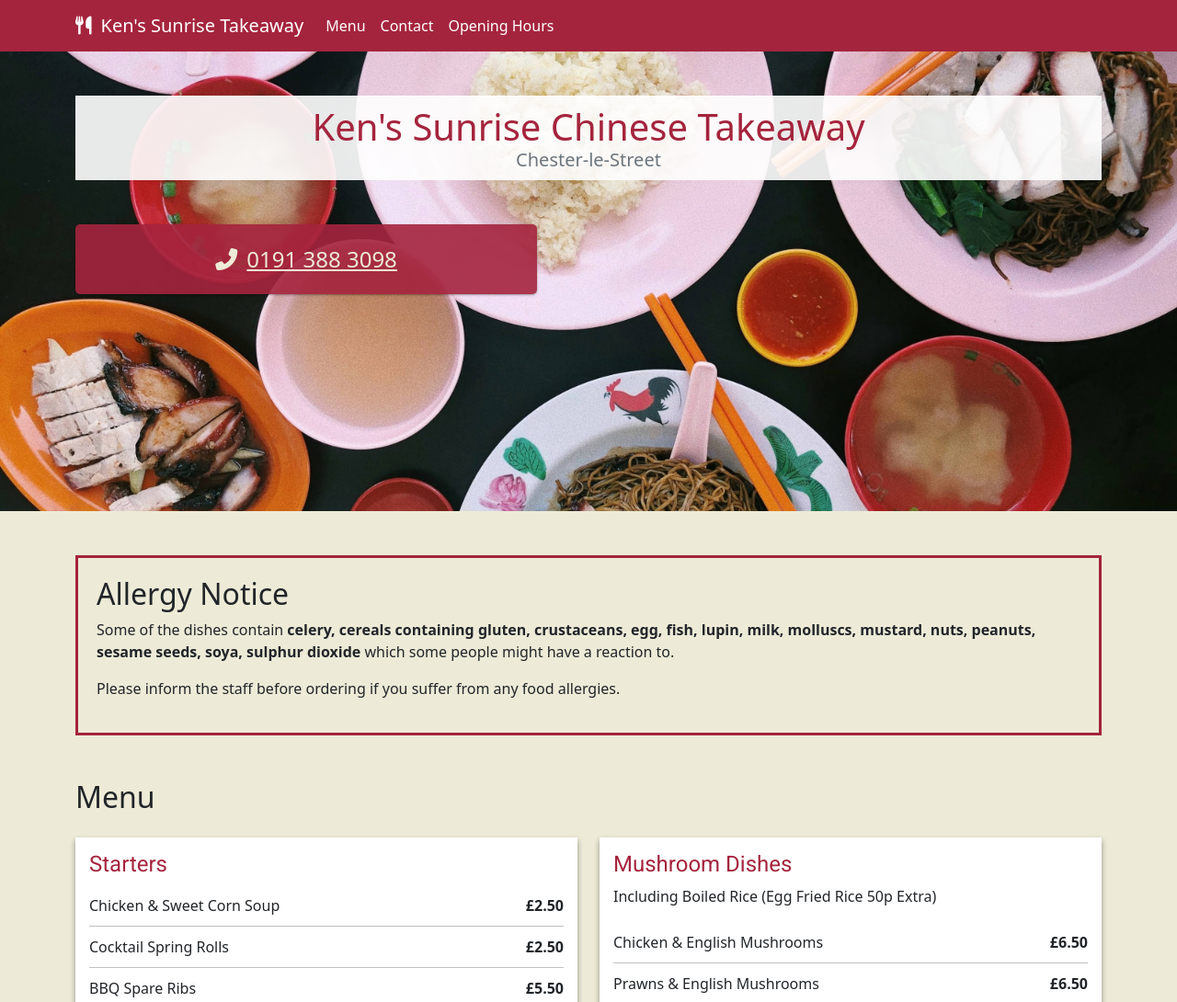
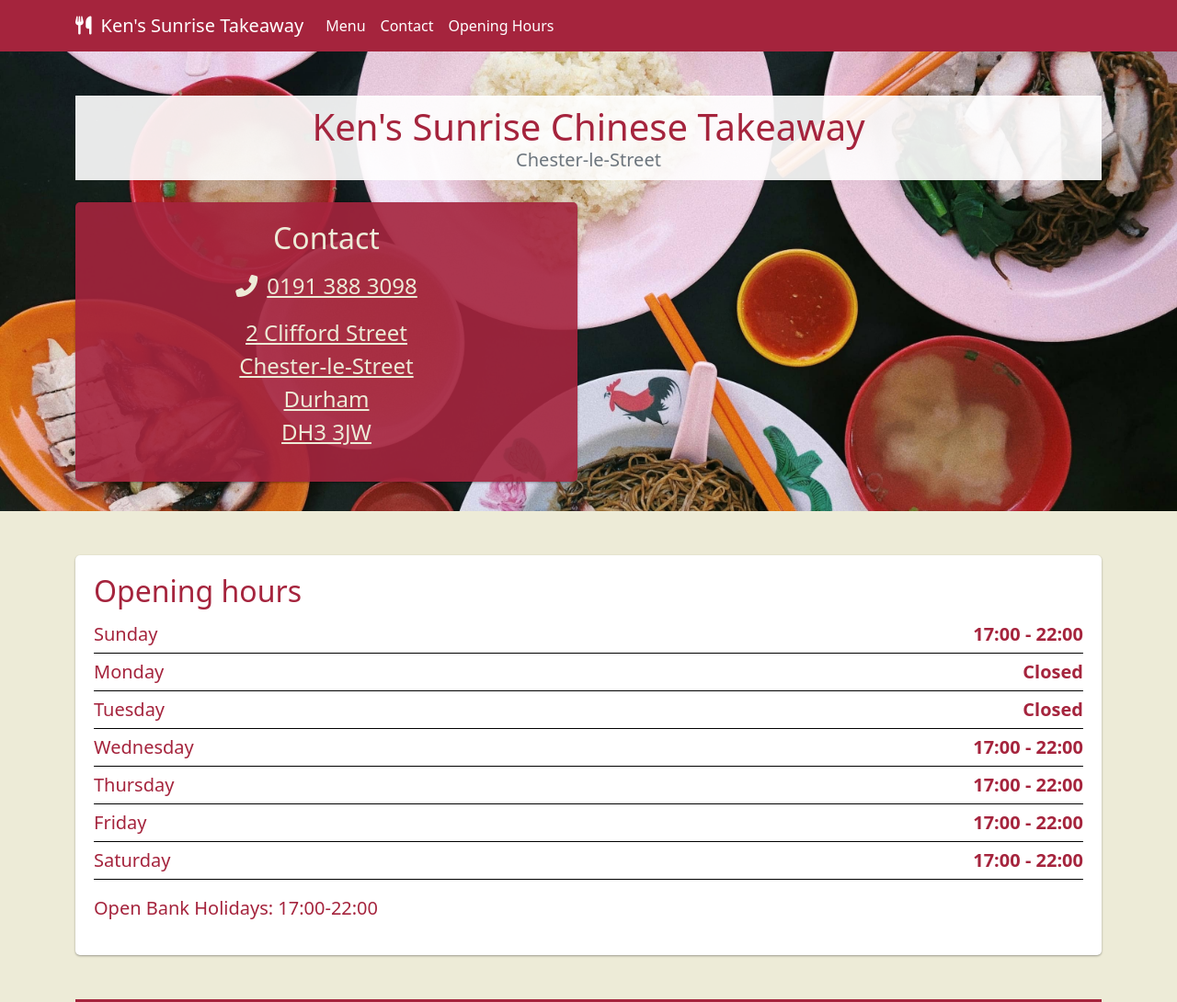
Before and after one commit to Cooperwd01/kens, a plain HTML site: page index.html in a window 1280 px wide. Shown: the top 1090 px of the page at 92% size. Drawn offline with nearby package versions, Linux system fonts and the light colour scheme.

Commit message:
accessibility

```diff
--- a/app.css
+++ b/app.css
@@ -47,6 +47,13 @@ h3 {
 .navbar-light .navbar-nav .nav-link {
   color:#fff;
 }
+a.nav-link {
+  color: #fff !important;
+  text-decoration: none;
+}
+a.nav-link:hover {
+  text-decoration: underline;
+}
 .secondary-text {
   display:block;
   font-size: 1.25rem;
@@ -87,20 +94,29 @@ a.ftr-underline-animation.ftr-link {
 }
 .hero-img{
   background-image: url(/images/hero-img-min.jpg);
-  height: 500px; /* You must set a specified height */
+  min-height: 500px; /* You must set a specified height */
   background-position: center; /* Center the image */
   background-repeat: no-repeat; /* Do not repeat the image */
   background-size: cover;
 }
 
-.phone{
+.opening{
+  background-color: #fff;
+  color:#a5243d;
+
+}
+.opening > p {
+  font-size: 1.25rem;
+}
+.phone {
   background-color:rgb(165, 36, 61, 0.9);
+  color: #edebd7;
+  font-size:1.25rem;
+}
+.phone, .opening{
   padding:20px;
   border-radius:5px;
-  width:45%;
-  color: #edebd7;
   font-size:1.5rem;
-  text-align:center;
   box-shadow: 0 1px 3px rgba(0,0,0,0.12), 0 1px 2px rgba(0,0,0,0.24);
   transition: all 0.3s cubic-bezier(.25,.8,.25,1);
 }
@@ -110,9 +126,30 @@ a.ftr-underline-animation.ftr-link {
 .phone-link, .phone-link:hover {
   color: #edebd7;
 }
+.address-line{
+  display:block;
+}
+.opening-times{
+  font-size: 1.25rem;
+  display:block;
+  border-bottom: 1px solid black;
+  padding:5px 0px;
+}
+.day{
+  text-align: left;
+}
+.time{
+  float:right;
+  font-weight: 800;
+  margin-left:10px;
+}
 .alergy-notice{
   border: 3px solid #a5243d;
   padding:20px;
+}
+.contact-details{
+  display: block;
+  margin:15px 0px;
 }
 @media only screen and (max-width:767px) {
   .hero-img{
--- a/index.html
+++ b/index.html
@@ -47,7 +47,7 @@
     <![endif]-->
     <header>
       <a class="visually-hidden-focusable" href="#content">Skip to main content</a>
-      <nav class="navbar navbar-expand-lg bg-red navbar-light">
+      <nav class="navbar navbar-expand-lg bg-red navbar-dark">
         <div class="container">
           <span class="navbar-brand mb-0 h1"><i class="icon-style fas fa-utensils"></i>Ken's Sunrise Takeaway</span>
           <button class="navbar-toggler" type="button" data-bs-toggle="collapse" data-bs-target="#navbarSupportedContent" aria-controls="navbarSupportedContent" aria-expanded="false" aria-label="Toggle navigation">
@@ -75,19 +75,62 @@
           <h1 id="hero-title" class="text-center">Ken's Sunrise Chinese Takeaway
             <small class="secondary-text text-muted">Chester-le-Street</small>
           </h1>
-          <div id="contact" name="contact" class="phone mt-5">
-            <i class="icon-style fas fa-phone-alt"></i><a class="phone-link" href="tel:01913883098">0191 388 3098</a>
-          </div>
-          <div id="opening" name="opening"class="opening-times">
-
-          </div>
-          <div id="address" class="address">
-
+          <div class="row">
+            <div class="col-12 col-md-6 mt-3 mb-3">
+              <div id="contact" name="contact" class="phone text-center">
+                <h2 class="contact-info">Contact</h2>
+                <address>
+                  <span class="contact-details phone-container"><i class="icon-style fas fa-phone-alt"></i><a class="phone-link" href="tel:01913883098">0191 388 3098</a></span>
+                  <span class="contact-details address-container">
+                    <a class="phone-link" href="https://goo.gl/maps/QvuAGFhsEvVEKhFz8">
+                      <span class="address-line">2 Clifford Street</span>
+                      <span class="address-line">Chester-le-Street</span>
+                      <span class="address-line">Durham</span>
+                      <span class="address-line">DH3 3JW</span>
+                    </a>
+                  </span>
+                </address>
+              </div>
+            </div>
           </div>
         </div>
       </div>
       <div class="container mt-5 mb-5">
         <div class="row">
+          <div class="col-12">
+            <div id="opening" name="opening" class="opening mb-5">
+              <h2 class="contact-info">Opening hours</h2>
+              <span class="opening-times">
+                <span class="day">Sunday</span>
+                <span class="time">17:00 - 22:00</span>
+              </span>
+              <span class="opening-times">
+                <span class="day">Monday</span>
+                <span class="time">Closed</span>
+              </span>
+              <span class="opening-times">
+                <span class="day">Tuesday</span>
+                <span class="time">Closed</span>
+              </span>
+              <span class="opening-times">
+                <span class="day">Wednesday</span>
+                <span class="time">17:00 - 22:00</span>
+              </span>
+              <span class="opening-times">
+                <span class="day">Thursday</span>
+                <span class="time">17:00 - 22:00</span>
+              </span>
+              <span class="opening-times">
+                <span class="day">Friday</span>
+                <span class="time">17:00 - 22:00</span>
+              </span>
+              <span class="opening-times">
+                <span class="day">Saturday</span>
+                <span class="time">17:00 - 22:00</span>
+              </span>
+              <p class="mt-3">Open Bank Holidays: 17:00-22:00</p>
+            </div>
+          </div>
           <div class="col-12">
             <div class="alergy-notice">
               <h2>Allergy Notice</h2>
@@ -106,7 +149,7 @@
           </div>
           <div id="menu-list" class="row mt-0 mb-5">
 
-            <div id="extra-dish" class="col-12 col-md-6 mt-3 mb-3">
+            <div id="starters" class="col-12 col-md-6 mt-3 mb-3">
               <div class="dish-container">
                 <h3>Starters</h3>
                 <ul>
@@ -220,7 +263,7 @@
               </div>
             </div>
 
-            <div id="chilli-bean-dish" class="col-12 col-md-6 mt-3 mb-3">
+            <div id="satay-dish" class="col-12 col-md-6 mt-3 mb-3">
               <div class="dish-container">
                 <h3>Hot & Spicy Satay Sauce Dishes</h3>
                 <p>Including Boiled Rice (Egg Fried Rice 50p Extra)</p>
@@ -375,7 +418,7 @@
               </div>
             </div>
 
-            <div id="foo-young-dish" class="col-12 col-md-6 mt-3 mb-3">
+            <div id="black-bean-dish" class="col-12 col-md-6 mt-3 mb-3">
               <div class="dish-container">
                 <h3>Green Pepper & Black Bean Dishes</h3>
                 <p>Including Boiled Rice (Egg Fried Rice 50p Extra)</p>
@@ -392,7 +435,7 @@
               </div>
             </div>
 
-            <div id="foo-young-dish" class="col-12 col-md-6 mt-3 mb-3">
+            <div id="chilli-pepper-dish" class="col-12 col-md-6 mt-3 mb-3">
               <div class="dish-container">
                 <h3>Green Pepper & Chilli Dishes</h3>
                 <p>Including Boiled Rice (Egg Fried Rice 50p Extra)</p>
```
